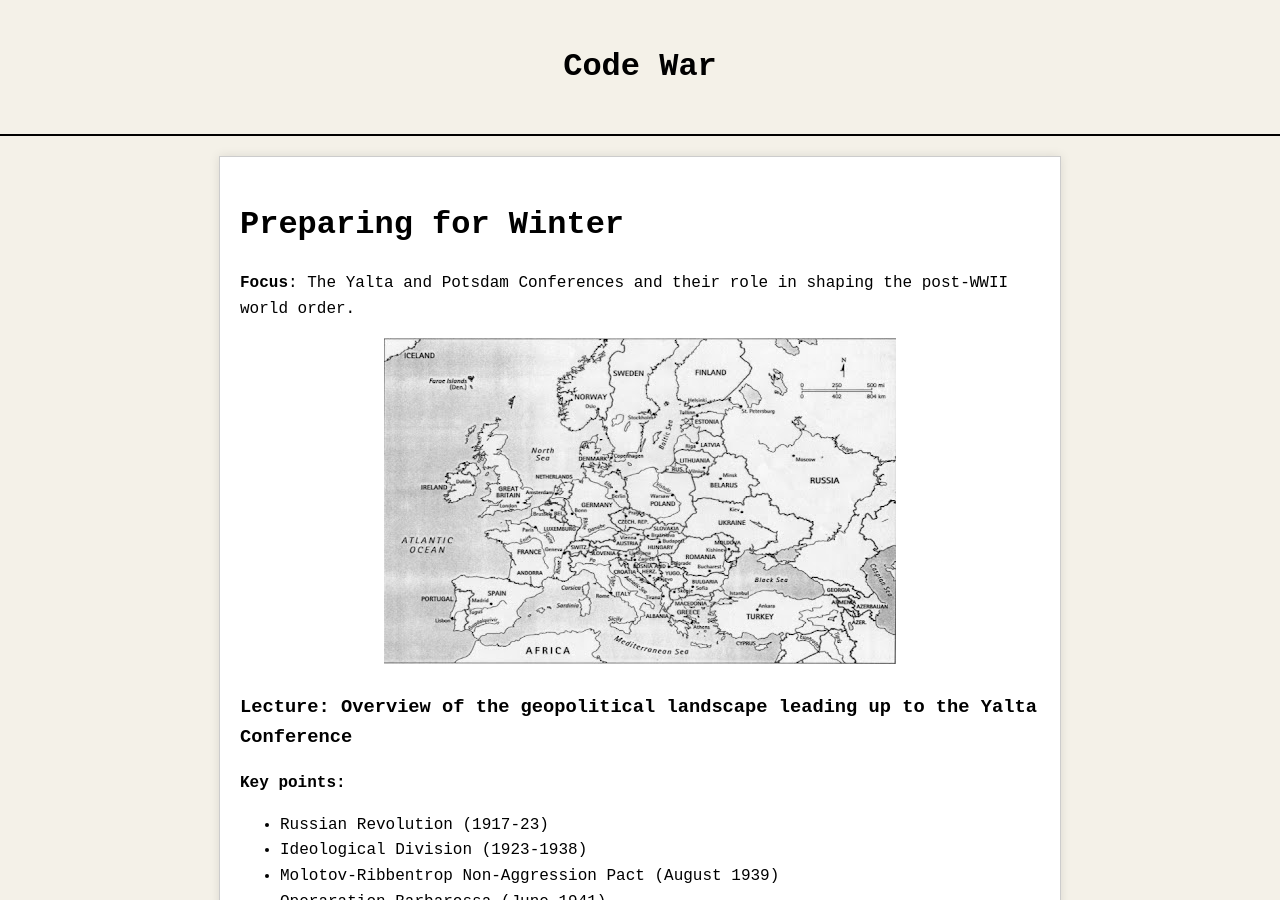
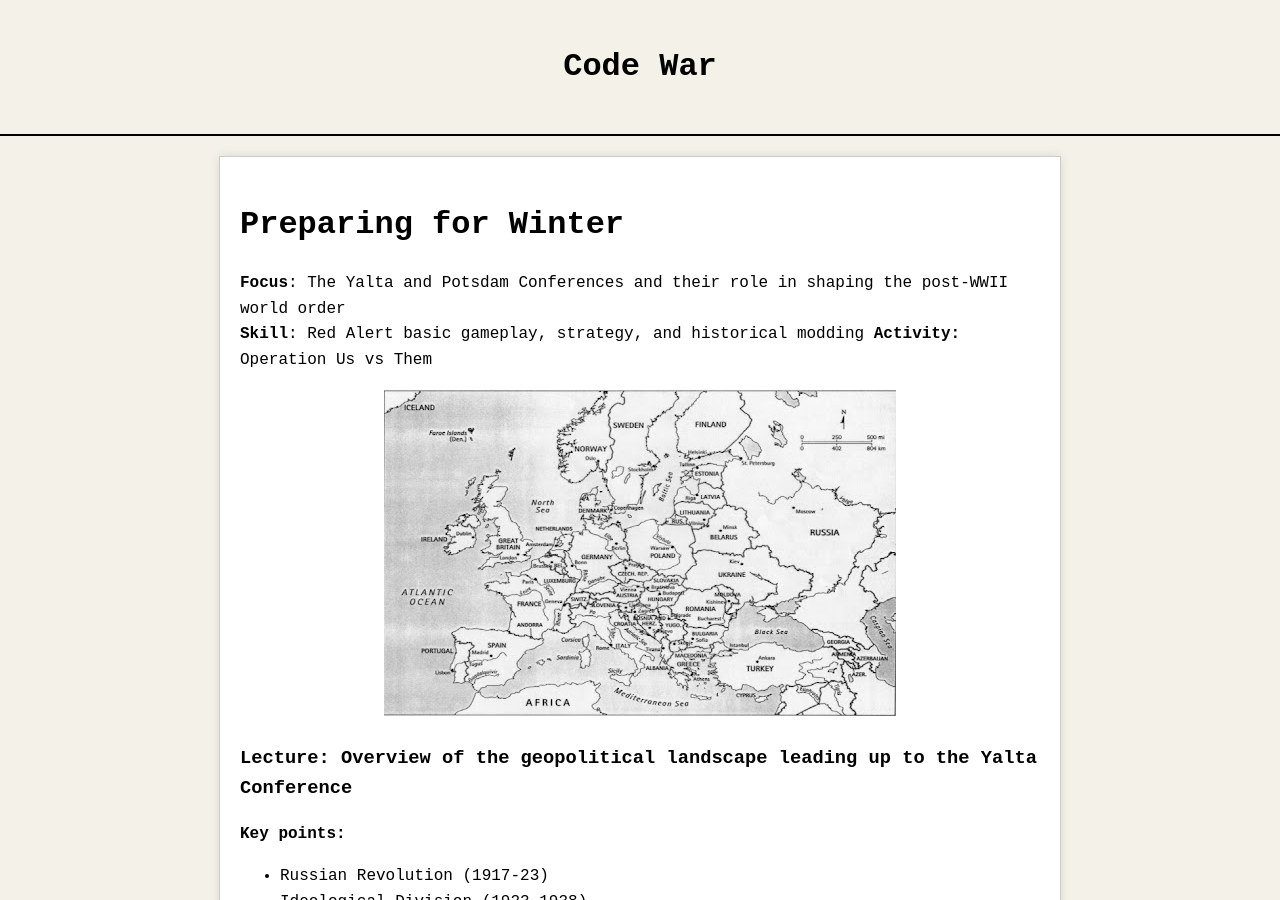
Before and after one commit to jboyce1/CodeWar, a Jekyll site: the page built from classes/PreparingForWinter.md, in a window 1280 px wide and 900 px high. Built offline with Jekyll 4.4.1, drawn with Linux system fonts in a browser that asks for light colours; some of the changed text lies outside the part shown.

Commit message:
Update PreparingForWinter.md

```diff
--- a/classes/PreparingForWinter.md
+++ b/classes/PreparingForWinter.md
@@ -5,7 +5,9 @@ title: Preparing for Winter
 
 # Preparing for Winter
 
-**Focus**: The Yalta and Potsdam Conferences and their role in shaping the post-WWII world order.
+**Focus**: The Yalta and Potsdam Conferences and their role in shaping the post-WWII world order
+**Skill**: Red Alert basic gameplay, strategy, and historical modding
+**Activity:** Operation Us vs Them
 
 <div style="text-align: center;">
   <img src="{{ '/classes/PreparingForWinter/1946_Europe_Political.jpg' | relative_url }}" alt="1946 Europe Political Map" style="max-width: 80%; height: auto;">
@@ -46,7 +48,7 @@ We are now prepared for Winter: [Europe 1946 by influence]({{ 'classes/Preparing
 - Britian
 
 ### Practical Exercise- Command and Conquer: 1948
-[Operational Comparison and Force Readiness Exercise]({{ 'classes/PreparingForWinter/1948 Operational Comparison and Force Readiness Exercise.pdf' | relative_url }})
+[OPERATION US VS THEM]({{ 'classes/PreparingForWinter/1948 Operational Comparison and Force Readiness Exercise.pdf' | relative_url }})
 
 [Operation Bloom Inquiry: Technology and Tactics 1948]({{ 'classes/PreparingForWinter/Military Forces and Technologies in 1948- questions.pdf' | relative_url }})
 
```
